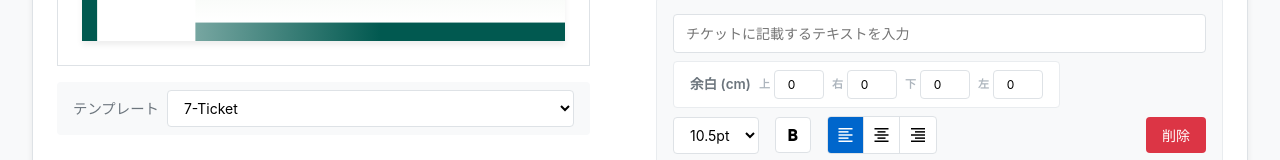
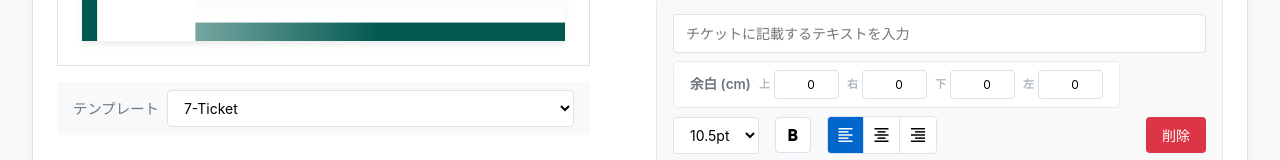
Before and after one commit to Project-Andraste/ticket-keepsake, a React (Vite) app: page / in a window 1280 px wide. Shown: the part 541-701 px from the top of the page. Built offline with nearby package versions, Linux system fonts and the light colour scheme.

Commit message:
:construction::lipstick: WIP: Set the minimum font size to 6

```diff
--- a/src/components/TicketLineEditor.module.css
+++ b/src/components/TicketLineEditor.module.css
@@ -180,12 +180,12 @@
 }
 
 .marginInput {
-	width: 50px;
+	width: 65px;
 	padding: 0.375rem 0.5rem;
 	border: 1px solid var(--color-border);
 	border-radius: var(--radius-sm);
 	font-size: 12px;
-	text-align: center;
+	text-align: right;
 	background-color: var(--color-bg-primary);
 	transition: border-color var(--transition-base);
 }
--- a/src/components/TicketLineEditor.tsx
+++ b/src/components/TicketLineEditor.tsx
@@ -8,7 +8,7 @@ interface TicketLineEditorProps {
 	onDelete: () => void;
 }
 
-const FONT_SIZE_OPTIONS = [8, 9, 10, 10.5, 11, 12, 13, 14, 15, 16, 18, 20, 24, 28, 32, 36, 40, 48];
+const FONT_SIZE_OPTIONS = [6, 7, 8, 9, 10, 10.5, 11, 12, 13, 14, 15, 16, 18, 20, 24, 28, 32, 36, 40, 48];
 const DEFAULT_FONT_SIZE = 10.5;
 
 export const TicketLineEditor: React.FC<TicketLineEditorProps> = ({ line, onUpdate, onDelete }) => {
--- a/src/utils/constants.ts
+++ b/src/utils/constants.ts
@@ -29,7 +29,7 @@ export const DEFAULT_FONT = {
 	/** フォントファミリー */
 	FAMILY: "'Noto Sans JP', sans-serif",
 	/** 最小フォントサイズ (px) */
-	MIN_SIZE: 8,
+	MIN_SIZE: 6,
 	/** デフォルトのフォントサイズ (pt) */
 	DEFAULT_SIZE: 10.5,
 } as const;
@@ -69,5 +69,5 @@ export const QRCODE_CONFIG = {
 	/** QRコードの余白 */
 	MARGIN: 0,
 	/** エラー訂正レベル */
-	ERROR_CORRECTION_LEVEL: 'M' as const,
+	ERROR_CORRECTION_LEVEL: 'L' as const,
 } as const;
```
